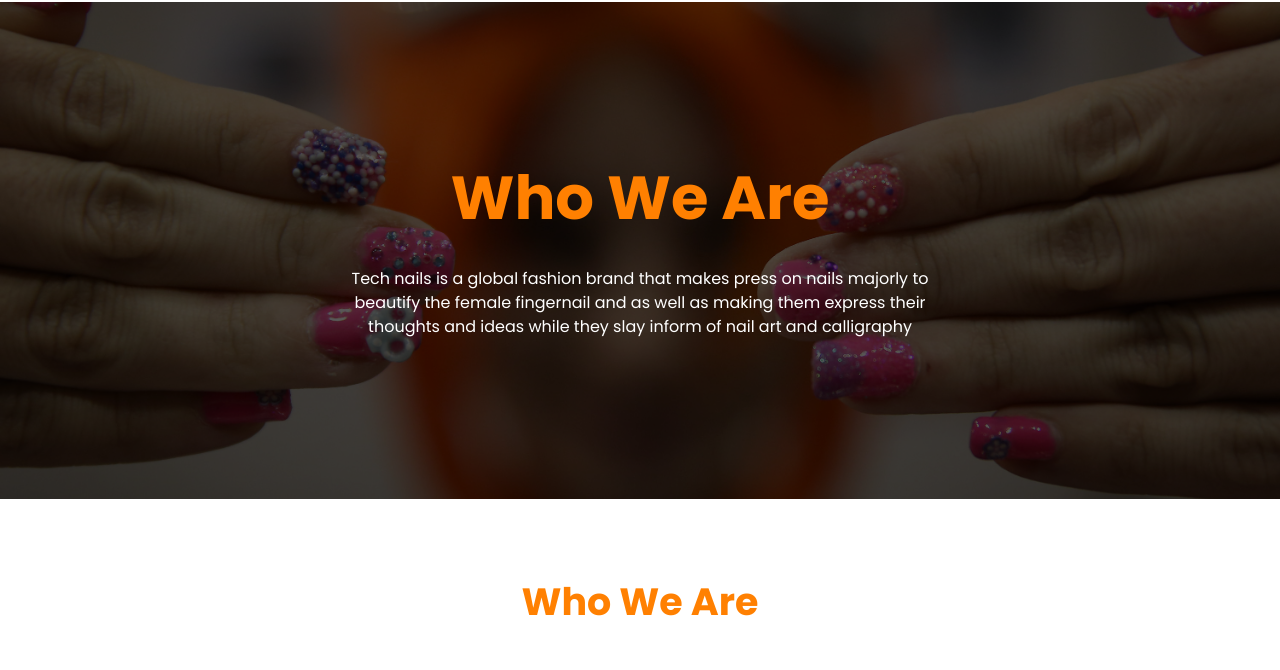
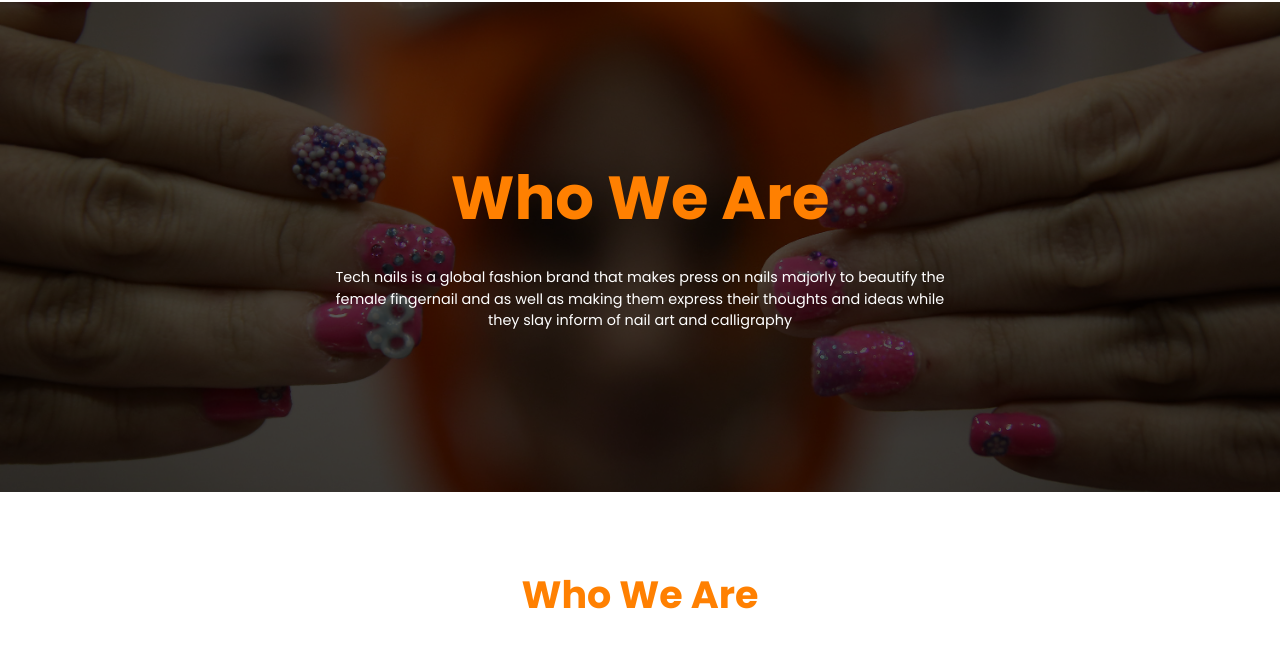
Before and after one commit to OkeleyeVickkk/For-A-Friend, a plain HTML site: page about.html in a window 1280 px wide. Shown: the part 68-738 px from the top of the page. Drawn offline with nearby package versions, Linux system fonts and the light colour scheme.

Commit message:
final touch

```diff
--- a/about.html
+++ b/about.html
@@ -103,7 +103,7 @@
 					<!-- individual section @s -->
 					<section class="hero i_section">
 						<div class="row col-12 m-0 align-items-center justify-content-between">
-							<div class="content-container col-10 col-md-6 mx-auto">
+							<div class="content-container col-12 col-sm-10 col-md-6 mx-auto">
 								<div class="content-container text-center">
 									<h1 class="title">Who We Are</h1>
 									<span class="sub-text">
--- a/assets/css/about.css
+++ b/assets/css/about.css
@@ -40,6 +40,7 @@ section.hero .content-container .title {
 }
 section.hero .content-container .sub-text {
 	color: var(--white);
+	font-size: 0.9rem;
 }
 @media all and (min-width: 600px) {
 	section.hero .content-container .title {
```
Also changed, not shown: index.html (+1 -1 lines).
